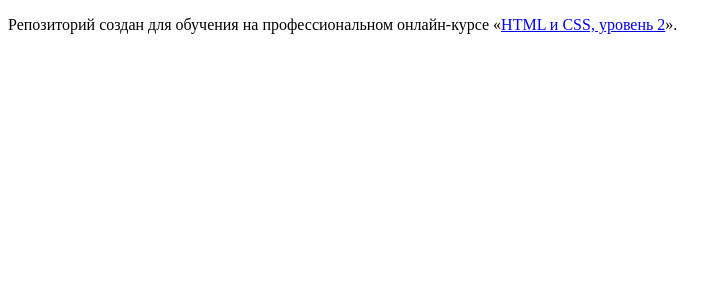
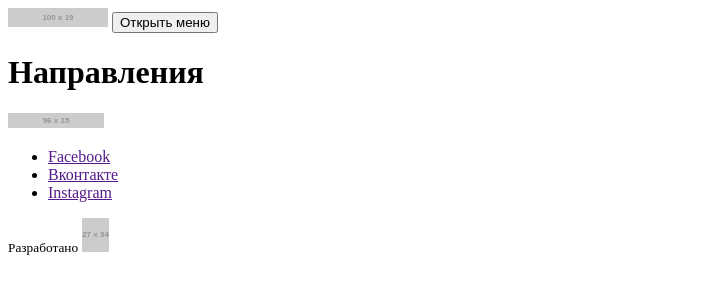
Before and after one commit to avkoltovich/pognali-18, a website: page source/form.html in a window 1280 px wide. Shown: the whole page, without its empty margins (0-727 px from the left). Drawn offline with Linux system fonts and the light colour scheme; placeholder pictures from the web are drawn by us.

Commit message:
Размечает form.html

```diff
--- a/source/form.html
+++ b/source/form.html
@@ -1,12 +1,46 @@
 <!DOCTYPE html>
 <html lang="ru">
-  <head>
-    <meta charset="utf-8">
-    <title>HTML Academy: Погнали - Форма</title>
-  </head>
-  <body>
 
-    <p>Репозиторий создан для обучения на профессиональном онлайн‑курсе «<a href="https://htmlacademy.ru/intensive/adaptive">HTML и CSS, уровень 2</a>».</p>
+<head>
+  <meta charset="utf-8">
+  <title>HTML Academy: Погнали - Направления</title>
+</head>
 
-  </body>
+<body>
+  <header class="site-header">
+    <a class="header__logo-link"><img class="header__logo-img" src="https://via.placeholder.com/100x19" width="100"
+        height="19" alt="Погнали?"></a>
+    <button type="button" class="header__button--open"><span class="visually-hidden">Открыть меню</span></button>
+  </header>
+  <main>
+    <h1 class="main-heading">Направления</h1>
+  </main>
+  <footer class="site-footer">
+    <a class="footer__logo-link"><img src="https://via.placeholder.com/96x15" width="96" height="15" alt="Погнали?"></a>
+    <ul class="footer__list">
+      <li class="footer__item">
+        <a href="" class="footer__link">
+          <span class="visually-hidden">Facebook</span>
+        </a>
+      </li>
+      <li class="footer__item">
+        <a href="" class="footer__link">
+          <span class="visually-hidden">Вконтакте</span>
+        </a>
+      </li>
+      <li class="footer__item">
+        <a href="" class="footer__link">
+          <span class="visually-hidden">Instagram</span>
+        </a>
+      </li>
+    </ul>
+    <p>
+      <small class="footer__copyright">Разработано</small>
+      <a href="https://htmlacademy.ru/intensive/adaptive"><img src="https://via.placeholder.com/27x34" width="27"
+          height="34" alt="HTML Academy"></a>
+    </p>
+  </footer>
+
+</body>
+
 </html>
```
Also changed, not shown: source/catalog.html (+1 -1 lines).
